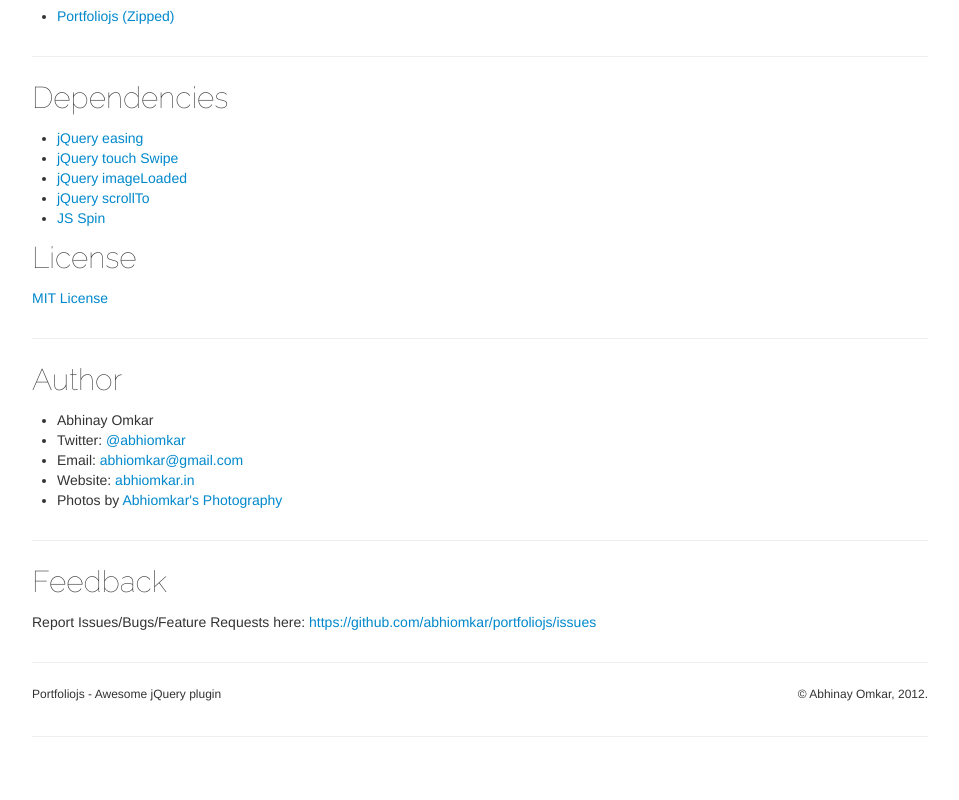
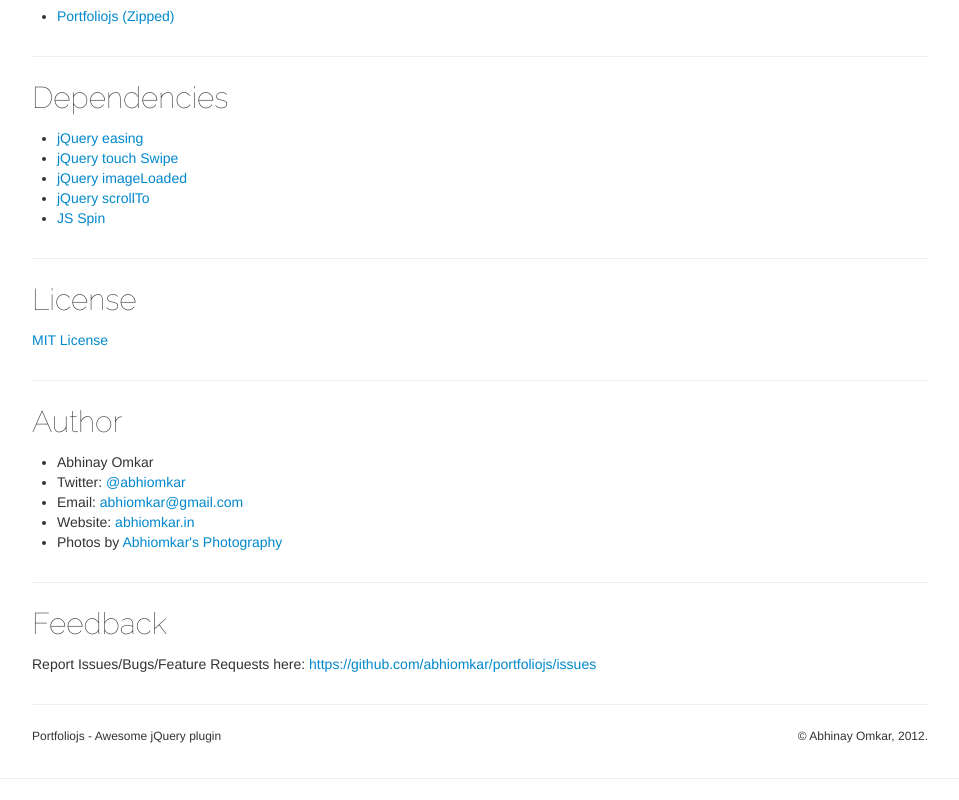
Before and after one commit to abhiomkar/portfolio-js, a plain HTML site: page index.html in a window 1280 px wide. Shown: the part 2216-3016 px from the top of the page, without its empty margins (160-1119 px from the left). Before the commit the page ends 2974 px from the top, so only its background shows below. Drawn offline with nearby package versions, Linux system fonts and the light colour scheme; a script that the page names is missing.

Commit message:
minor changes to Launch page

```diff
--- a/index.html
+++ b/index.html
@@ -280,7 +280,6 @@
                     <li><a href="http://fgnass.github.com/spin.js">JS Spin</a></li>
                 </ul>
             </div>
-            <div =-0
         </div>
 
         <hr>
```
